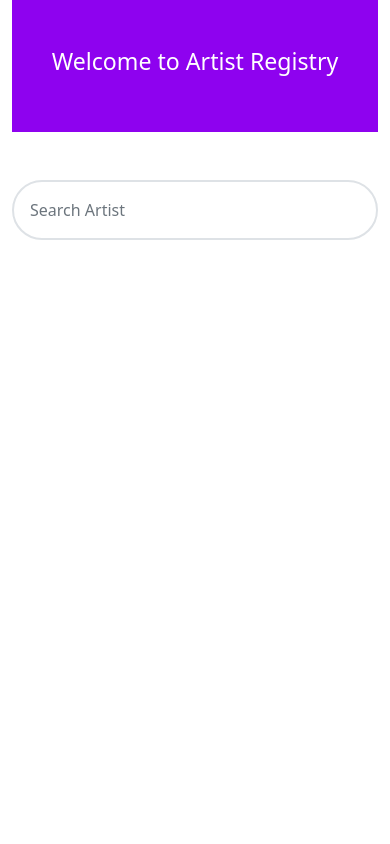
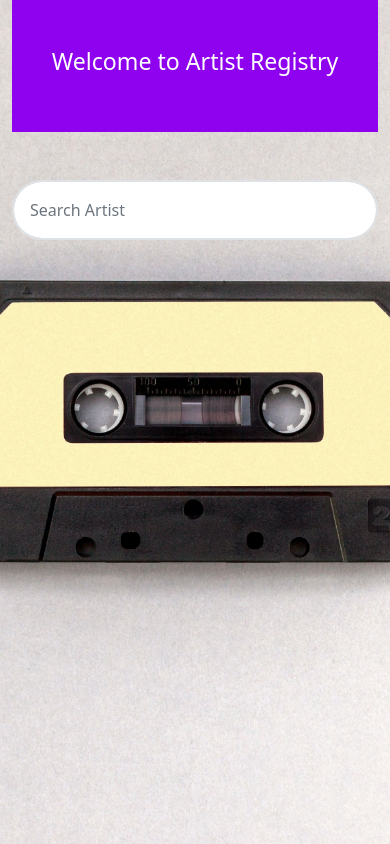
Before and after one commit to Sujanabhandari/artists_registry_frontend, a React (Create React App) app: page / in a window 390 px wide. Built offline with nearby package versions, Linux system fonts and the light colour scheme.

Commit message:
Add some designs and make responsive

```diff
--- a/package.json
+++ b/package.json
@@ -16,6 +16,8 @@
     "react": "^18.2.0",
     "react-dom": "^18.2.0",
     "react-scripts": "5.0.1",
+    "react-spinners": "^0.13.7",
+    "react-toastify": "^9.1.1",
     "uuid": "^9.0.0",
     "web-vitals": "^2.1.4"
   },
--- a/src/index.css
+++ b/src/index.css
@@ -1,13 +1,22 @@
 body {
   margin: 0;
-  font-family: -apple-system, BlinkMacSystemFont, 'Segoe UI', 'Roboto', 'Oxygen',
-    'Ubuntu', 'Cantarell', 'Fira Sans', 'Droid Sans', 'Helvetica Neue',
+  font-family: -apple-system, BlinkMacSystemFont, "Segoe UI", "Roboto", "Oxygen",
+    "Ubuntu", "Cantarell", "Fira Sans", "Droid Sans", "Helvetica Neue",
     sans-serif;
   -webkit-font-smoothing: antialiased;
   -moz-osx-font-smoothing: grayscale;
 }
 
 code {
-  font-family: source-code-pro, Menlo, Monaco, Consolas, 'Courier New',
+  font-family: source-code-pro, Menlo, Monaco, Consolas, "Courier New",
     monospace;
 }
+.main_page {
+  background-color: #f7f7f7;
+  height: 100vh;
+  background-image: url(../public/music.jpg);
+  background-repeat: no-repeat;
+  background-position: center center;
+  background-attachment: fixed;
+  background-size: cover;
+}
```
Also changed, not shown: public/music.jpg (added), src/App.css (line endings or trailing spaces), 1 other file (tests, documents, lock files or other folders).
